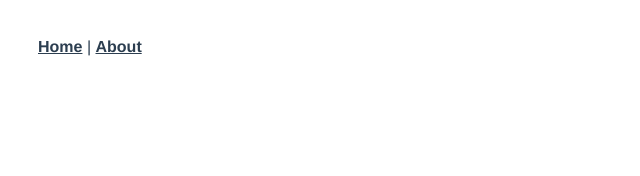
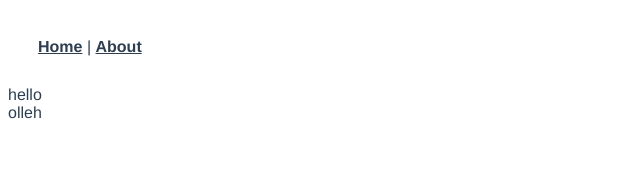
Before and after one commit to YaHWeHzZ/vueHigherPractice, a Vue app: page /computed in a window 1280 px wide. Before the commit this address had no page. Shown: the top 176 px of the page, without its empty margins (0-640 px from the left). Built offline with nearby package versions, Linux system fonts and the light colour scheme.

Commit message:
computed & visit image & download file by href

```diff
--- a/src/router/index.js
+++ b/src/router/index.js
@@ -28,9 +28,19 @@ const routes = [{
     component: () => import('@/views/promise/Main.vue')
   },
   {
+    path: '/computed',
+    name: 'computed',
+    component: () => import('@/views/computed/computedIndex.vue')
+  },
+  {
+    path: '/PageLayout',
+    name: 'PageLayout',
+    component: () => import('@/views/PageLayout/Main.vue')
+  },
+  {
     path: '/test',
     name: 'test',
-    component: () => import('@/views/test/Main.vue')
+    component: () => import('@/views/test/testIndex.vue')
   }
 ]
 
--- /dev/null
+++ b/src/views/computed/computedIndex.vue
@@ -0,0 +1,25 @@
+<template>
+  <div id="example">
+    <div>{{ message }}</div>
+    <div>{{ reversedMessage }}</div>
+  </div>
+</template>
+
+<script>
+export default {
+  name: 'computed',
+  data() {
+    return {
+      message: 'hello',
+    }
+  },
+  computed: {
+    reversedMessage: function() {
+      return this.message
+        .split('')
+        .reverse()
+        .join('')
+    },
+  },
+}
+</script>
--- /dev/null
+++ b/src/views/test/ossTest/ossWap.vue
@@ -0,0 +1,37 @@
+<template>
+  <div>
+    <img class="img" :src="imgSrc" />
+    <a
+      href="https://skc4rgrf.spdb.com.cn/oss/wechatworkbucket/wechatwork/4D510B567D9811EB8DD1B5F972229CC8.doc"
+    >
+      doc
+    </a>
+    <button @click="openFile"></button>
+  </div>
+</template>
+
+<script>
+export default {
+  data() {
+    return {
+      imgSrc:
+        'https://skc4rgrf.spdb.com.cn/oss/wechatworkbucket/wechatwork/EB6142387C8B11EB964E4D8138CE0B7F.png',
+      imgSrc2:
+        'https://mlmdacdntest.spdb.com.cn/oss/product-mlife/HotActivity/B07D72CC775C11EB9B5A057037E81060.JPG',
+    }
+  },
+  methods: {
+    openFile() {
+      window.open(
+        'https://skc4rgrf.spdb.com.cn/oss/wechatworkbucket/wechatwork/4D510B567D9811EB8DD1B5F972229CC8.doc'
+      )
+    },
+  },
+}
+</script>
+
+<style scoped>
+.img {
+  width: 40px;
+}
+</style>
--- /dev/null
+++ b/src/views/test/testIndex.vue
@@ -0,0 +1,17 @@
+<template>
+  <div>
+    <ossWap></ossWap>
+  </div>
+</template>
+
+<script>
+import ossWap from './ossTest/ossWap.vue'
+export default {
+  components: {
+    ossWap,
+  },
+  data() {
+    return {}
+  },
+}
+</script>
```
